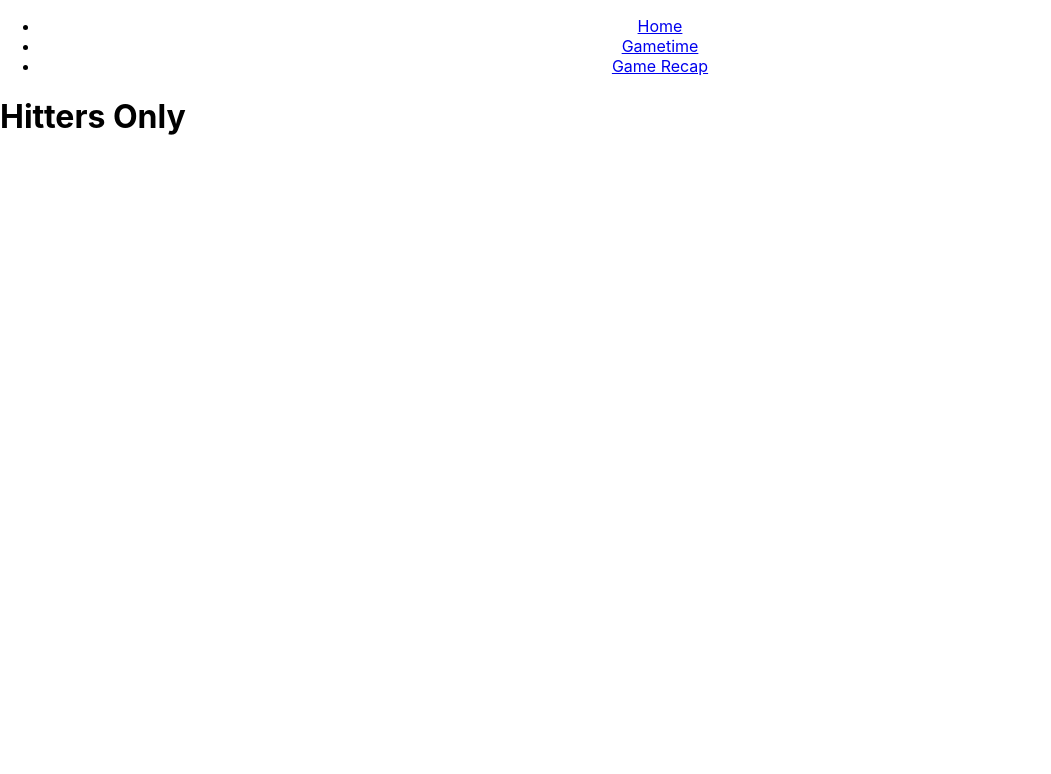
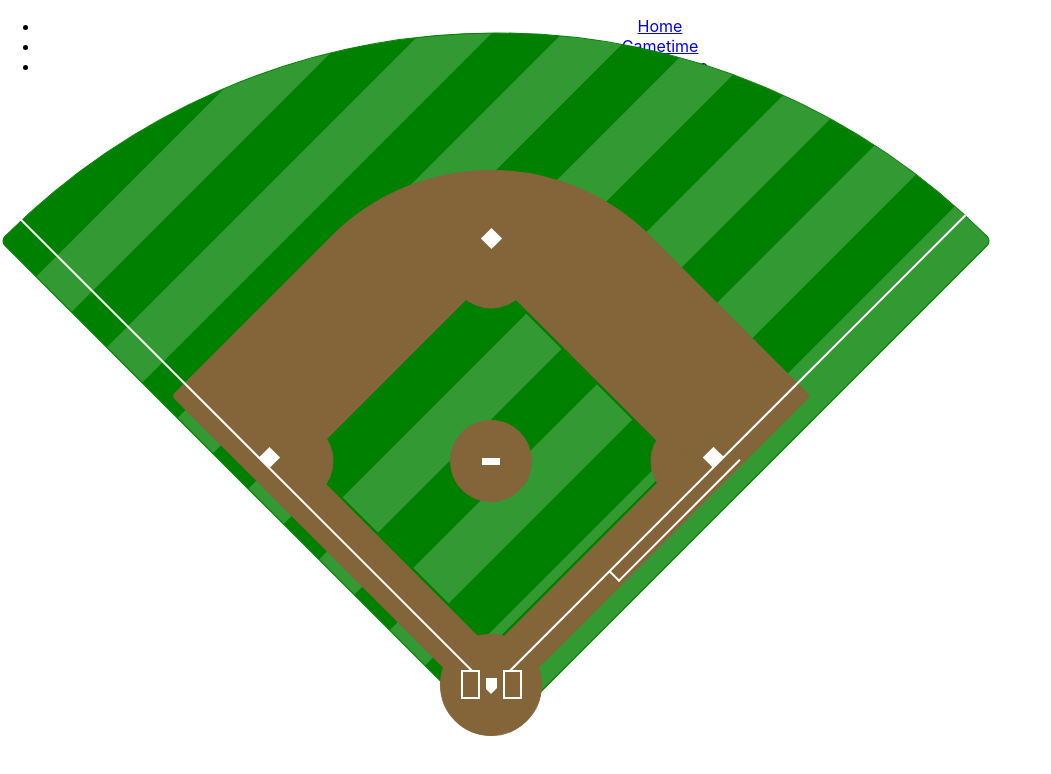
Before and after one commit to samjyi95/Xtra, a React (Create React App) app in the folder hittersonly/: page /gametime/playball in a window 1280 px wide. Shown: the top 774 px of the page, without its empty margins (0-1051 px from the left). Built offline with nearby package versions, Linux system fonts and the light colour scheme.

Commit message:
field added to playball.js

```diff
--- a/hittersonly/public/index.html
+++ b/hittersonly/public/index.html
@@ -30,7 +30,7 @@
     <noscript>You need to enable JavaScript to run this app.</noscript>
     <div id="root"></div>
     <div>
-      <h1>Hitters Only</h1>
+
     </div>
     <!--
       This HTML file is a template.
--- a/hittersonly/src/App.js
+++ b/hittersonly/src/App.js
@@ -5,6 +5,7 @@ import Home from './views/Home'
 import Gametime from './views/Gametime'
 import Recap from './views/Recap'
 import NavBar from './views/NavBar'
+import PlayBall from './views/PlayBall'
 import {Route, Link} from 'react-router-dom'
 
 function App() {
@@ -13,6 +14,7 @@ function App() {
   <Route exact path="/" component={Home}/>
   <Route exact path="/gametime" component={Gametime}/>
   <Route exact path="/Recap" component={Recap}/>
+  <Route exact path="/gametime/playball" component={PlayBall}/>
   </div>
 }
 
--- /dev/null
+++ b/hittersonly/src/css/field.css
@@ -0,0 +1,249 @@
+
+#container {
+    display: block;
+    margin-left: auto;
+    margin-right: auto;
+    width: 40%;
+}
+
+#field{
+    position:absolute;
+    top:-110px;
+    left:145px;
+    height:700px;
+    width:700px;
+    border-radius:1% 100% 1% 1%;
+    border:1px solid green;
+    background-color:green;
+    -webkit-transform: rotate(-45deg);
+    margin: auto;
+}
+#in-field{
+    position:absolute;
+    top:170px;
+    left:265px;
+    height:450px;
+    width:450px;
+    border-radius:1% 50% 1% 1%;
+    border:1px solid #836539; /*#9b7653; */
+    background-color:#836539; /*#9b7653;*/
+    -webkit-transform: rotate(-45deg);
+}
+#base-lines{
+    position:absolute;
+    top: -120px;
+    left: 155px;
+    height:670px;
+    width:670px;
+    border-left:2px solid white;
+    border-bottom:2px solid white;
+    -webkit-transform: rotate(-45deg);
+}
+#in-field-grass{
+    position:absolute;
+    top: 330px;
+    left: 359px;
+    height:260px;
+    width:260px;
+    border:2px solid green;
+    background-color:green;
+    -webkit-transform: rotate(-45deg);
+}
+.base{
+    position:absolute;
+    height:13px;
+    width:13px;
+    -webkit-transform: rotate(-45deg);
+    border:1px solid white;
+    background-color:white;
+    z-index: 1000;
+}
+#first-base{
+    top:450px;
+    left:706px;
+}
+#second-base{
+    top:231px;
+    left:484px;
+}
+#thrid-base{
+    top:450px;
+    left:262px;
+}
+#home-plate{
+    position:absolute;
+    height:7px;
+    width:13px;
+    top:678px;
+    left:485px;
+    border:1px solid white;
+    background-color:white;
+}
+#home-plate:before, #home-plate:after{
+	top: 100%;
+	border: solid transparent;
+	content: " ";
+	height: 0;
+	width: 0;
+	position: absolute;
+	pointer-events: none;
+}
+#home-plate:before{
+	border-top-color:white;
+	border-width: 8px;
+	left: 50%;
+	margin-left: -9.5px;
+}
+.home-plate-pulse{
+    /* Copy position attributes from #home-plate.
+       Needs to be separate to allow batters boxes to cover edges of home plate */
+    position:absolute;
+    height:7px;
+    width:13px;
+    top:678px;
+    left:485px;
+}
+#pitchers-mound{
+    position:absolute;
+    top:420px;
+    left:450px;
+    height:80px;
+    width:80px;
+    border-radius:100% 100% 100% 100%;
+    -webkit-transform: rotate(-45deg);
+    border:1px solid #836539;
+    background-color:#836539;
+}
+#pitchers-plate{
+    position:absolute;
+    top:458px;
+    left:482px;
+    height:5px;
+    width:16px;
+    border:1px solid white;
+    background-color:white;
+}
+#vertical{
+    position:absolute;
+    top:14px;
+    left:491px;
+    height:1115px;
+    width:1px;
+    border-left:1px solid black;
+}
+.half-circle{
+    position:absolute;
+    height:40px;
+    width: 40px;
+    -webkit-transform: rotate(-45deg);
+    border:1px solid #836539;
+    background-color:#836539;
+}
+#third-circle{
+    top:440px;
+    left:300px;
+    border-radius:1% 1% 100% 1%;
+}
+#first-circle{
+    top:440px;
+    left:642px;
+    border-radius:100% 1% 1% 1%;
+}
+#second-circle{
+    top:275px;
+    left:470px;
+    border-radius:1% 1% 1% 100%;
+}
+.batters-box{
+    position:absolute;
+    height:25px;
+    width: 15px;
+    border:2px solid white;
+    background-color:#836539;
+    /*-6px 6px red,
+    -6px -6px red,
+    6px -6px red;*/
+    opacity: 1.0; /* Needed so that opacity for pulse doesn't cause issues */
+    top: 670px;
+}
+#batters-box-right{
+    box-shadow: 6px 0 #836539; /* Cover up the base line */
+    left:461px;
+}
+#batters-box-left{
+  box-shadow: -6px 0 #836539; /* Cover up the base line */
+    left:503px;
+}
+#batting-circle{
+    position:absolute;
+    top:634px;
+    left:440px;
+    height:100px;
+    width:100px;
+    border-radius:100% 100% 100% 100%;
+   -webkit-transform: rotate(-45deg);
+     border:1px solid #836539;
+    background-color:#836539;
+}
+#first-base-thing{
+    top:430px;
+    left:667px;
+    position:absolute;
+    height:170px;
+    width:13px;
+    -webkit-transform: rotate(45deg);
+    border-right:2px solid white;
+    border-bottom:2px solid white;
+}
+
+.mowed-grass{
+    background-color: #ac0;
+    background-image: -webkit-gradient(linear, 0 100%, 100% 0, color-stop(.25, rgba(255, 255, 255, .2)), color-stop(.25, transparent), color-stop(.5, transparent), color-stop(.5, rgba(255, 255, 255, .2)), color-stop(.75, rgba(255, 255, 255, .2)), color-stop(.75, transparent), to(transparent));
+    background-image: -webkit-linear-gradient(45deg, rgba(255, 255, 255, .2) 25%, transparent 25%, transparent 50%, rgba(255, 255, 255, .2) 50%, rgba(255, 255, 255, .2) 75%, transparent 75%, transparent);
+    background-image: -moz-linear-gradient(45deg, rgba(255, 255, 255, .2) 25%, transparent 25%, transparent 50%, rgba(255, 255, 255, .2) 50%, rgba(255, 255, 255, .2) 75%, transparent 75%, transparent);
+    background-image: -ms-linear-gradient(0deg, rgba(255, 255, 255, .2) 25%, transparent 25%, transparent 50%, rgba(255, 255, 255, .2) 50%, rgba(255, 255, 255, .2) 75%, transparent 75%, transparent);
+    background-image: -o-linear-gradient(0deg, rgba(255, 255, 255, .2) 25%, transparent 25%, transparent 50%, rgba(255, 255, 255, .2) 50%, rgba(255, 255, 255, .2) 75%, transparent 75%, transparent);
+    background-image: linear-gradient(0deg, rgba(255, 255, 255, .2) 25%, transparent 25%, transparent 50%, rgba(255, 255, 255, .2) 50%, rgba(255, 255, 255, .2) 75%, transparent 75%, transparent);
+    -webkit-background-size: 250px 250px;
+    -moz-background-size: 50px 50px;
+    background-size: 200px 200px;
+/* via http://lea.verou.me/2010/12/checkered-stripes-other-background-patterns-with-css3-gradients/ */
+
+    background-color:#ac0
+}
+
+.action-area{
+	position: relative;
+	z-index: 2000;
+    cursor: pointer;
+    width: 100px;
+    height: 100px;
+    margin: -50px;
+}
+
+.pulse {
+    z-index: 1000;
+    /*background: red;*/
+    border: 1px solid #999;
+    /*border-color: blue;*/
+    border-radius: 100%;
+    margin: -8px; /* -0.5 * baseWidth - baseBorder */
+    width: 27px; /*  2 * baseWidth + baseBorder */
+    height: 27px;
+    -webkit-animation: pulsate 1s ease-out;
+    -webkit-animation-iteration-count: infinite;
+    animation: pulsate 1s ease-out;
+    animation-iteration-count: infinite;
+    opacity: 0.0;
+}
+
+@-webkit-keyframes pulsate {
+    0% {-webkit-transform: scale(1.0, 1.0); opacity: 0.0;}
+    50% {opacity: 1.0;}
+    100% {-webkit-transform: scale(2.0, 2.0); opacity: 0.0;}
+}
+@keyframes pulsate {
+    0% {-webkit-transform: scale(1.0, 1.0); opacity: 0.0;}
+    50% {opacity: 1.0;}
+    100% {-webkit-transform: scale(2.0, 2.0); opacity: 0.0;}
+}
--- a/hittersonly/src/views/Gametime.js
+++ b/hittersonly/src/views/Gametime.js
@@ -1,9 +1,17 @@
 import React from 'react'
+import PlayBall from './PlayBall'
+import {Route, Link} from 'react-router-dom'
 
 function Gametime(){
     return(
         <div>
+
             <h1>gametime scenarios page</h1>
+            <p>This page will have the game schedules and history of games where you can view the analyitics for those games</p>
+            <button>
+                <Link to="/gametime/playball">Start a Game Analysis</Link>
+            </button>
+
         </div>
     )
 }
--- a/hittersonly/src/views/Home.js
+++ b/hittersonly/src/views/Home.js
@@ -4,6 +4,8 @@ function Home(){
     return(
         <div>
             <h1>Homepage</h1>
+            <p>you can view your players</p>
+            <p>edit your team and your batting lineup</p>
         </div>
     )
 }
--- /dev/null
+++ b/hittersonly/src/views/PlayBall.js
@@ -0,0 +1,45 @@
+import React from "react"
+import "/Users/SamYi/Desktop/Xtra/hittersonly/src/css/field.css"
+
+//I need to see what NPM offers in terms of design
+//Should I look into flutter for this, I'd be going in blind if Used flutter..
+
+function PlayBall() {
+    return <div>
+        <div id="container">
+            <div id="stadium">
+                <div id="field" class="mowed-grass"></div>
+                <div id="in-field"></div>
+                <div id="in-field-grass" class="mowed-grass"></div>
+                <div id="batting-circle"></div>
+                <div id="first-base" class="base">
+                    <div class="pulse"></div>
+                    <div class="action-area"></div>
+                </div>
+                <div id="second-base" class="base">
+                    <div class="pulse"></div>
+                    <div class="action-area"></div>
+                </div>
+                <div id="thrid-base" class="base">
+                    <div class="pulse"></div>
+                    <div class="action-area"></div>
+                </div>
+                <div id="home-plate">
+                    <div class="action-area"></div>
+                </div>
+                <div class="home-plate-pulse pulse"></div>
+                <div id="base-lines"></div>
+                <div id="pitchers-mound"></div>
+                <div id="pitchers-plate"></div>
+                <div id="first-circle" class="half-circle"></div>
+                <div id="second-circle" class="half-circle"></div>
+                <div id="third-circle" class="half-circle"></div>
+                <div id="batters-box-right" class="batters-box"></div>
+                <div id="batters-box-left" class="batters-box"></div>
+                <div id="first-base-thing"></div>
+            </div>
+        </div>
+    </div>
+}
+
+export default PlayBall
--- a/hittersonly/src/views/Recap.js
+++ b/hittersonly/src/views/Recap.js
@@ -4,6 +4,7 @@ function Recap(){
     return(
         <div>
             <h1>Recap page</h1>
+            <p>On this page you can see all history of games and the recap os the most recent game</p>
         </div>
     )
 }
```
Also changed, not shown: hittersonly/package.json (+7 -1 lines), 2 other files (tests, documents, lock files or other folders).
